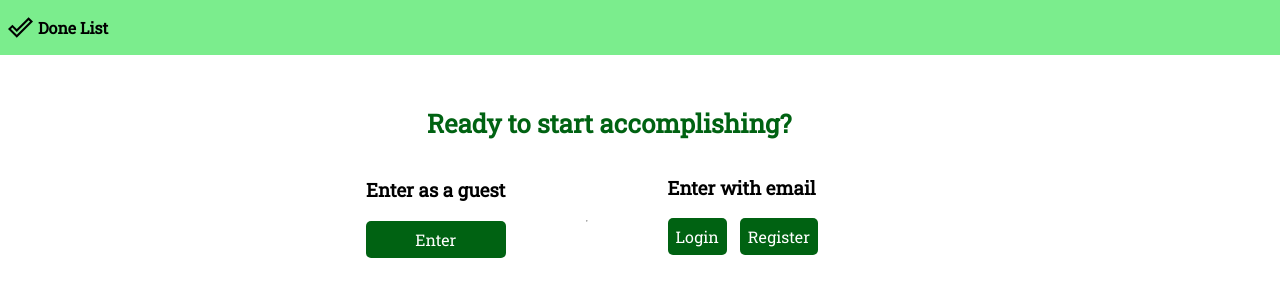
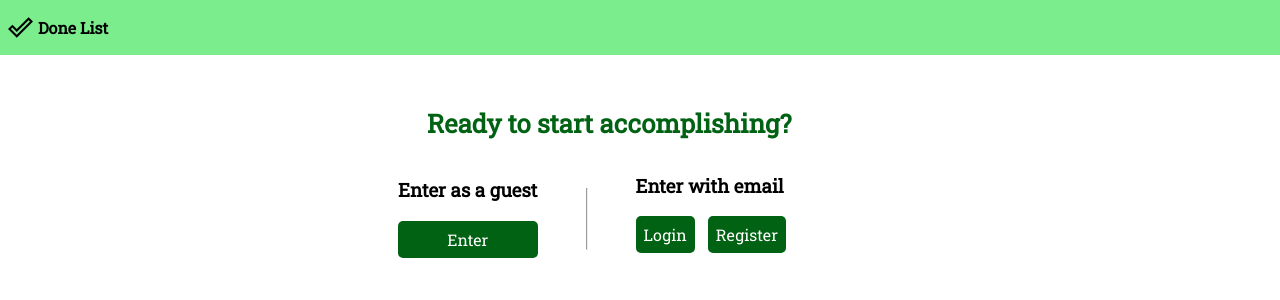
Before and after one commit to saraiovieira/done-list, a React (Create React App) app in the folder client/: page /login in a window 1280 px wide. Shown: the top 300 px of the page. Built offline with nearby package versions, Linux system fonts and the light colour scheme; no server answers; the HTML template or start-up script is replaced by a standard one.

Commit message:
fix divider

```diff
--- a/client/src/Pages/Login/Login.css
+++ b/client/src/Pages/Login/Login.css
@@ -185,7 +185,7 @@
   .login__divider {
     border-top: 1px solid #b7b7b7;
     width: unset;
-    margin: 5em;
+    margin: 3em;
   }
 
   .login__choose-section {
```
